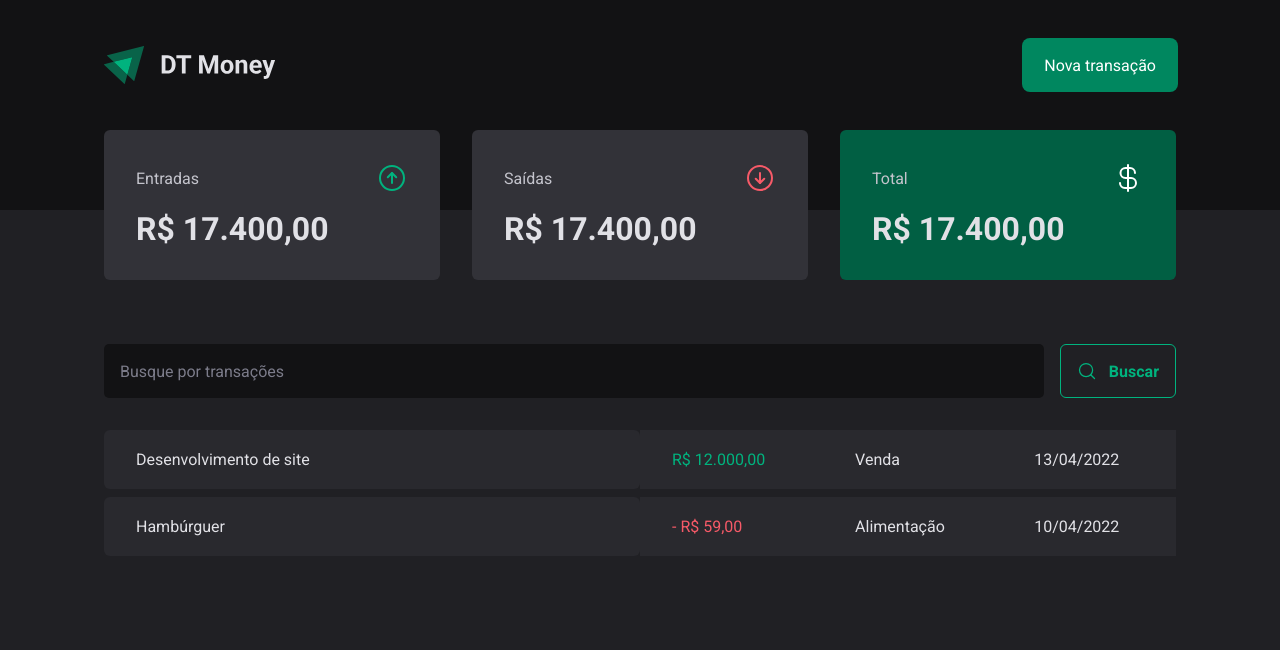
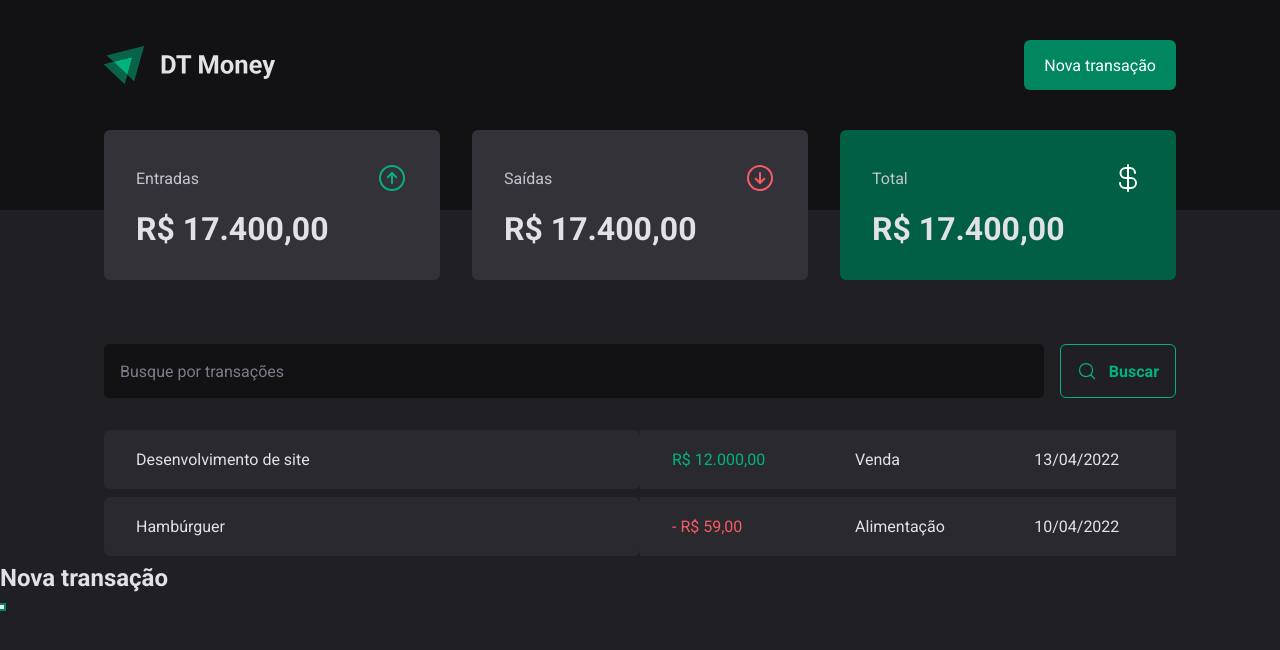
Before and after one commit to JoaoMagnago/dt-money, a React (Vite) app: page / in a window 1280 px wide. Both pictures are taken after a click on the button "Nova transação". Shown: the top 650 px of the page. Built offline with nearby package versions, Linux system fonts and the light colour scheme.

Commit message:
feat: install and create base structure of new transaction modal

```diff
--- a/package.json
+++ b/package.json
@@ -10,6 +10,7 @@
     "preview": "vite preview"
   },
   "dependencies": {
+    "@radix-ui/react-dialog": "^1.0.5",
     "phosphor-react": "^1.4.1",
     "react": "^18.2.0",
     "react-dom": "^18.2.0",
--- a/src/components/Header/index.tsx
+++ b/src/components/Header/index.tsx
@@ -1,4 +1,6 @@
 import { HeaderContainer, HeaderContent, NewTransactionButton } from "./styles";
+
+import * as Dialog from '@radix-ui/react-dialog';
 
 import logoImg from '../../assets/logo.svg';
 
@@ -8,7 +10,20 @@ export function Header() {
       <HeaderContent>
         <img src={logoImg} alt="" />
 
-        <NewTransactionButton>Nova transação</NewTransactionButton>
+        <Dialog.Root>
+          <Dialog.Trigger asChild>
+            <NewTransactionButton>Nova transação</NewTransactionButton>
+          </Dialog.Trigger>
+
+          <Dialog.Portal>
+            <Dialog.Overlay />
+            <Dialog.Content>
+              <Dialog.Title>Nova transação</Dialog.Title>
+
+              <Dialog.Close />
+            </Dialog.Content>
+          </Dialog.Portal>
+        </Dialog.Root>
       </HeaderContent>
     </HeaderContainer>
   )
```
Also changed, not shown: 1 other file (tests, documents, lock files or other folders).
